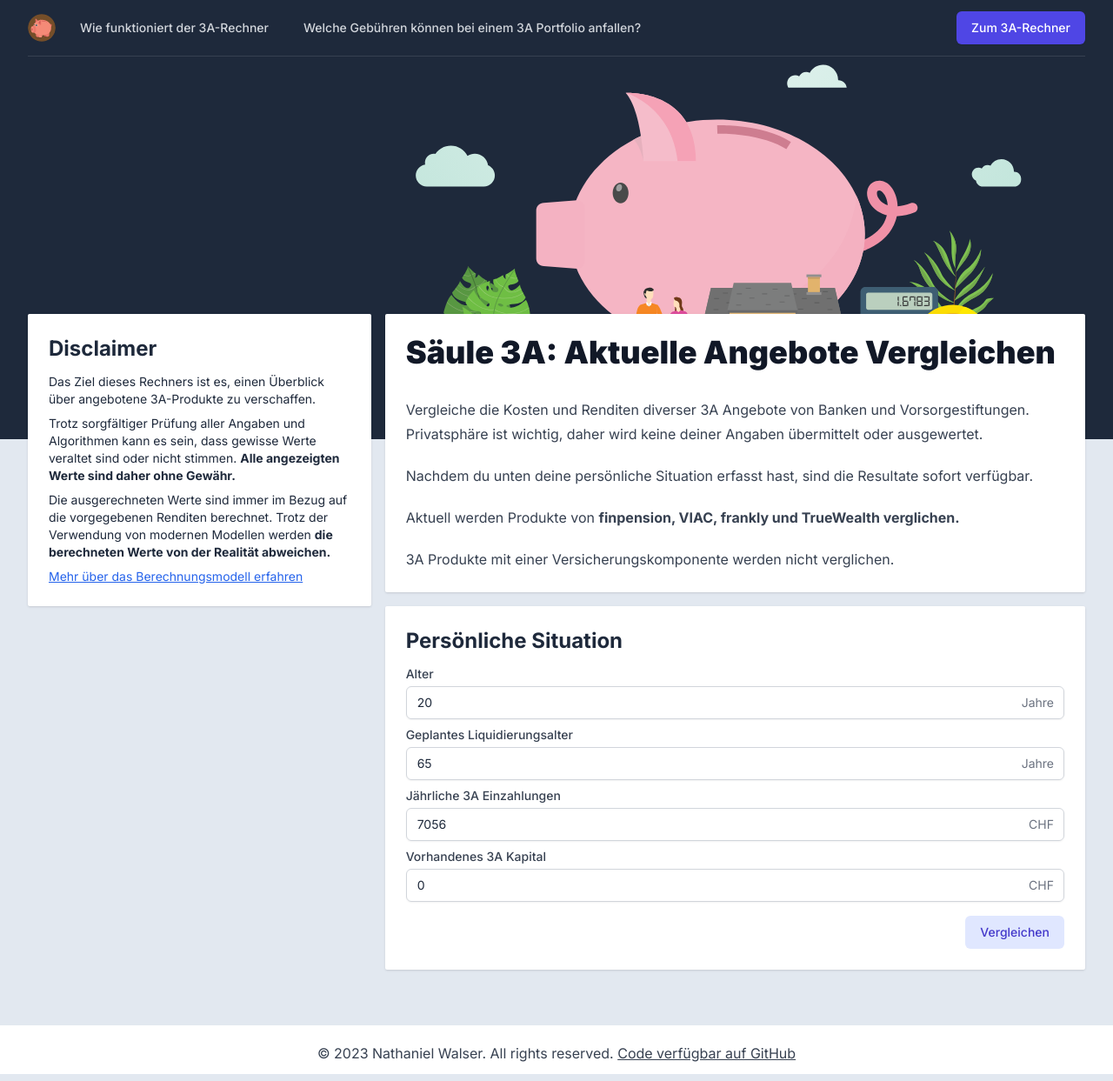
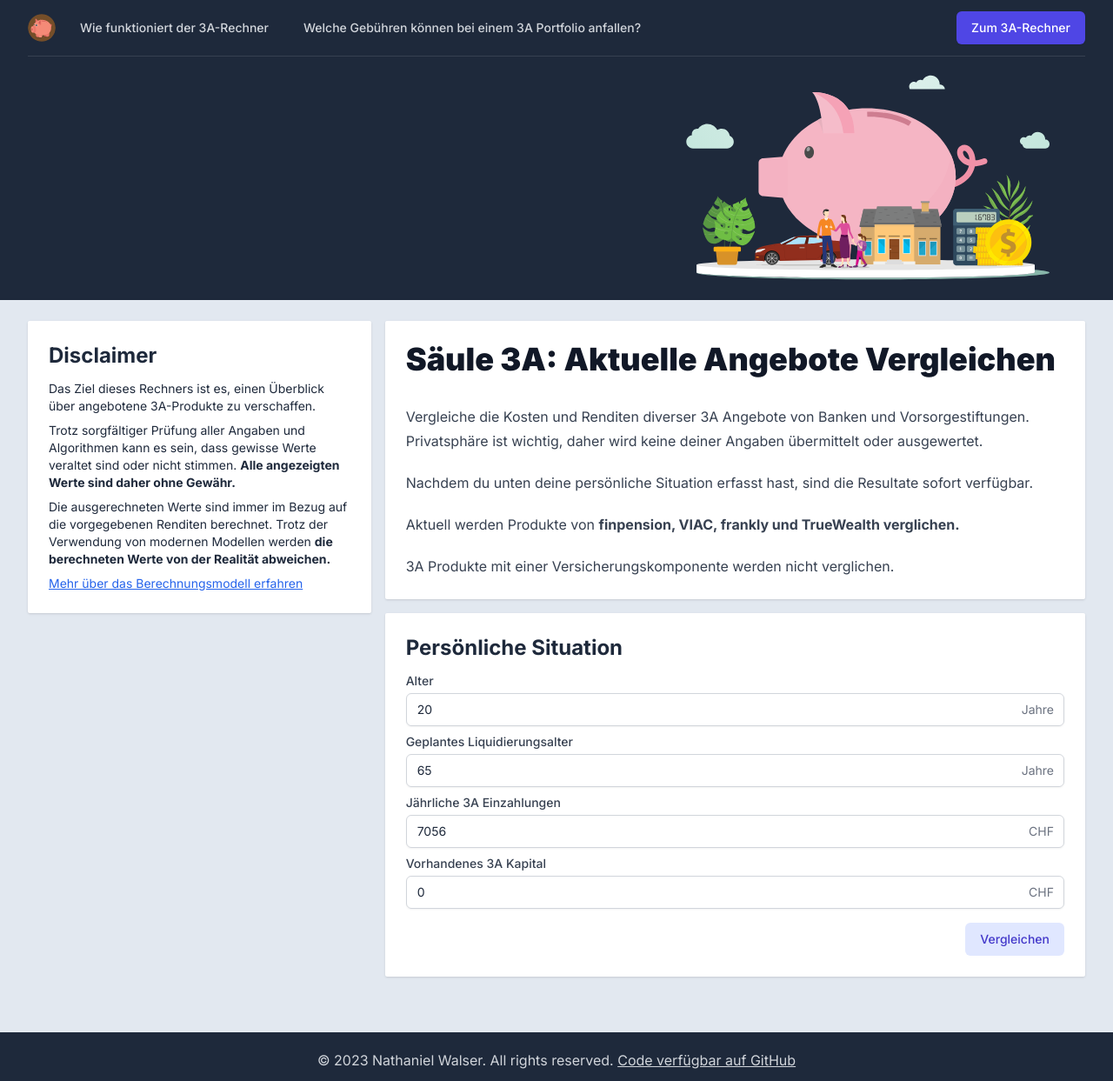
Before and after one commit to nwalser/3a-comparator, a SvelteKit app in the folder src/: page / in a window 1280 px wide. Shown: the whole page at 87% size. Built offline with nearby package versions, Linux system fonts and the light colour scheme.

Commit message:
updated layout

```diff
--- a/src/src/layouts/MainLayout.svelte
+++ b/src/src/layouts/MainLayout.svelte
@@ -5,7 +5,6 @@
 	import 'src/app.css';
 
 	export let pb: number = 56;
-	export let mt: number = 36;
 
 	let menuOpen = false;
 
@@ -21,9 +20,9 @@
 </svelte:head>
 
 <div class="min-h-screen flex flex-col overflow-hidden">
-	<div class="bg-slate-800 relative z-0 overflow-hidden" style="padding-bottom: {pb / 4}rem;">
+	<div class="bg-slate-800 relative z-0 overflow-hidden mb-6">
 		<nav>
-			<div class="mx-auto max-w-7xl sm:px-6 lg:px-8">
+			<div class="mx-auto max-w-7xl sm:px-6 lg:px-8" style="padding-bottom: {pb/4}rem;">
 				<div class="border-b border-gray-700">
 					<div class="flex h-16 items-center justify-between px-4 sm:px-0">
 						<div class="flex items-center">
@@ -112,7 +111,7 @@
 		<slot name="header" />
 	</div>
 
-	<main class="z-10 relative" style="margin-top: -{mt / 4}rem;">
+	<main class="z-10 relative">
 		<div
 			class="mx-auto max-w-7xl px-4 pb-12 sm:px-6 lg:px-8 text-slate-800"
 		>
@@ -120,9 +119,9 @@
 		</div>
 	</main>
 
-	<footer class="bg-white mt-auto">
+	<footer class="bg-slate-800 mt-auto">
 		<div class="mx-auto max-w-7xl overflow-hidden py-3 px-4 sm:px-6 lg:px-8">
-			<p class="mt-2 text-center text-base text-gray-700">
+			<p class="mt-2 text-center text-base text-gray-300">
 				&copy; {new Date().getFullYear()} Nathaniel Walser. All rights reserved. <a href="https://github.com/nwalser/3a-comparator" class="underline">Code verfügbar auf GitHub</a>
 			</p>
 		</div>
--- a/src/src/layouts/PostLayout.svelte
+++ b/src/src/layouts/PostLayout.svelte
@@ -1,6 +1,5 @@
 <script>
 	import Panel from 'src/components/Panel.svelte';
-	import Prose from 'src/components/Prose.svelte';
 	import { MetaTags } from 'svelte-meta-tags';
 	import TwoColumnLayout from './TwoColumnLayout.svelte';
 
--- a/src/src/layouts/TwoColumnLayout.svelte
+++ b/src/src/layouts/TwoColumnLayout.svelte
@@ -1,6 +1,6 @@
 <script lang="ts">
 	import MainLayout from 'src/layouts/MainLayout.svelte';
-	export let pb = 56;
+	export let pb = 0;
 </script>
 
 <MainLayout pb={pb}>
--- a/src/src/routes/+page.svelte
+++ b/src/src/routes/+page.svelte
@@ -13,12 +13,12 @@
 	description={'Vergleiche die Kosten und Renditen diverser 3A Angebote von Banken und Vorsorgestiftungen.'}
 />
 
-<TwoColumnLayout pb={110}>
+<TwoColumnLayout pb={70}>
 	<span slot="header">
 		<img
 			src="/header/piggy-bank.svg"
-			alt="sparschwein mit objekten rundherum"
-			class="absolute bottom-0 -right-32 md:right-0 lg:right-6 h-[30rem] max-w-none -z-50"
+			alt="sparschwein mit Haus, Auto, Rechner und Münze rundherum"
+			class="absolute bottom-0 -right-32 md:right-0 lg:right-6 h-[18rem] max-w-none -z-50"
 		/>
 	</span>
 	<span slot="body">
--- a/src/src/routes/rechner/+page.svelte
+++ b/src/src/routes/rechner/+page.svelte
@@ -8,7 +8,6 @@
 		BestSimulationStore,
 		CountetSimulationStore,
 		NumberOfEntriesPerPageStore,
-		PaginatedSimulationStore,
 		SimulationStore
 	} from 'src/model/PortfolioStore';
 	import AssetGroupFilters from 'src/components/simulation/AssetGroupFilters.svelte';
```
